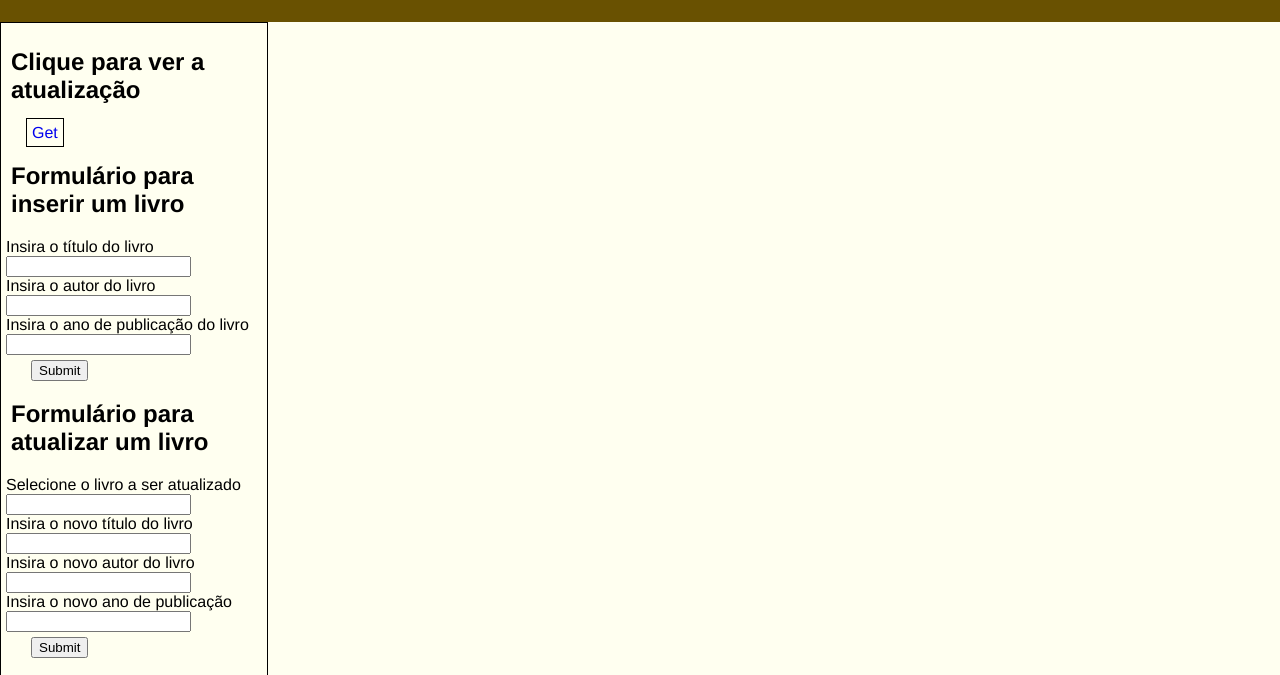
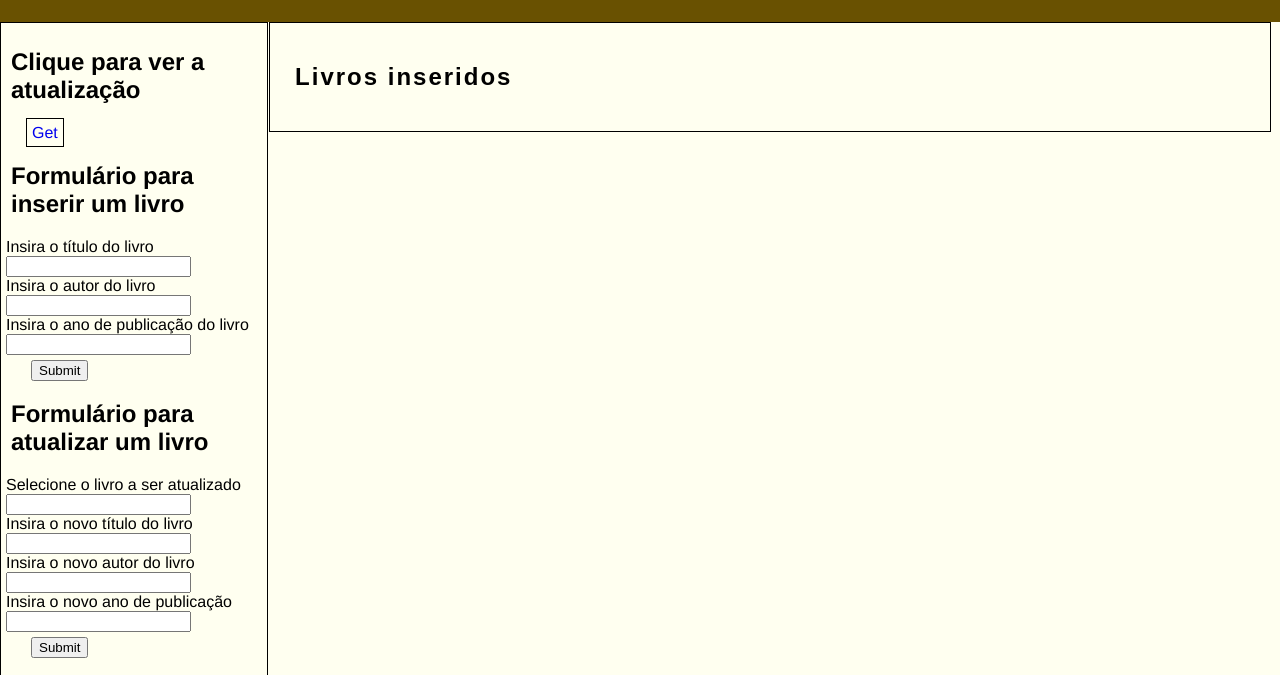
Before and after one commit to joaoamancio/atividadejoaott905-8, a plain HTML site: page index.html in a window 1280 px wide. Shown: the part 64-739 px from the top of the page. Drawn offline with Linux system fonts and the light colour scheme.

Commit message:
atualizado

```diff
--- a/css/style.css
+++ b/css/style.css
@@ -35,8 +35,8 @@ button {
 .json {
     display:inline-block;
     float:right;
-    width:70%;
-    margin-right:30%;
+    width:75%;
+    margin-right:0.7%;
     border:solid black 1px;
     letter-spacing: 2px;
     padding:20px;
```
